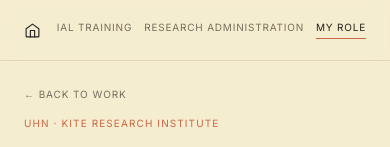
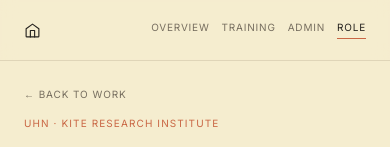
Before and after one commit to yiyun-ni/yiyun-ni, a React (Vite) app: page /work/uhn in a window 390 px wide. Shown: the top 147 px of the page. Built offline with nearby package versions, Linux system fonts and the light colour scheme; a web font is replaced by a local one.

Commit message:
Case study header change

```diff
--- a/src/components/Header.tsx
+++ b/src/components/Header.tsx
@@ -1,18 +1,24 @@
 import { Link, useLocation, useNavigate } from 'react-router-dom'
 import { useActiveSection } from '../hooks/useActiveSection'
 
-const homeLinks = [
+type NavLink = {
+  id: string
+  label: string
+  shortLabel?: string
+}
+
+const homeLinks: NavLink[] = [
   { id: 'about',      label: 'About'      },
   { id: 'work',       label: 'Work'       },
   { id: 'experience', label: 'Experience' },
   { id: 'contact',    label: 'Contact'    },
 ]
 
-const uhnLinks = [
-  { id: 'overview',                 label: 'Overview'               },
-  { id: 'spatial-training',         label: 'Spatial Training'       },
-  { id: 'research-administration',  label: 'Research Administration'},
-  { id: 'my-role',                  label: 'My Role'                },
+const uhnLinks: NavLink[] = [
+  { id: 'overview',                 label: 'Overview',                shortLabel: 'Overview' },
+  { id: 'spatial-training',         label: 'Spatial Training',        shortLabel: 'Training' },
+  { id: 'research-administration',  label: 'Research Administration', shortLabel: 'Admin' },
+  { id: 'my-role',                  label: 'My Role',                 shortLabel: 'Role' },
 ]
 
 export default function Header() {
@@ -61,7 +67,7 @@ export default function Header() {
 
         {/* Section links */}
         <div className="no-scrollbar flex flex-1 justify-end gap-3 overflow-x-auto whitespace-nowrap sm:gap-6 lg:gap-8">
-          {links.map(({ id, label }) => (
+          {links.map(({ id, label, shortLabel }) => (
             <a
               key={id}
               href={`#${id}`}
@@ -73,7 +79,8 @@ export default function Header() {
                   : 'text-secondary border-transparent hover:text-primary hover:border-accent'}
               `}
             >
-              {label}
+              <span className="sm:hidden">{shortLabel ?? label}</span>
+              <span className="hidden sm:inline">{label}</span>
             </a>
           ))}
         </div>
```
